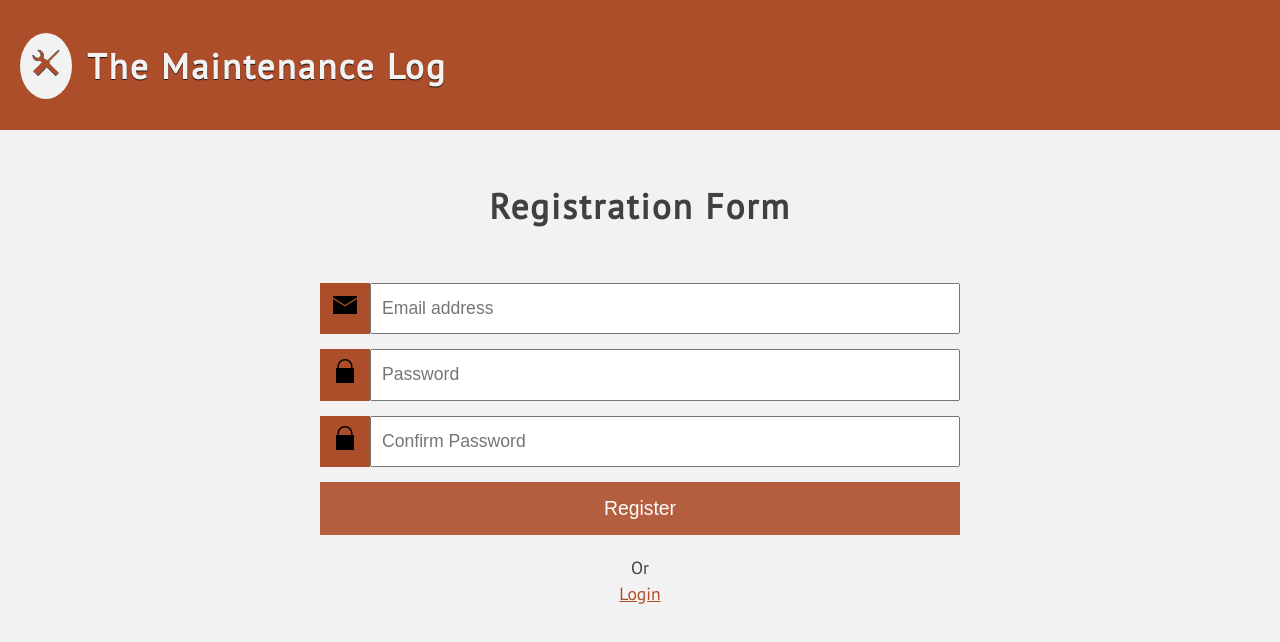
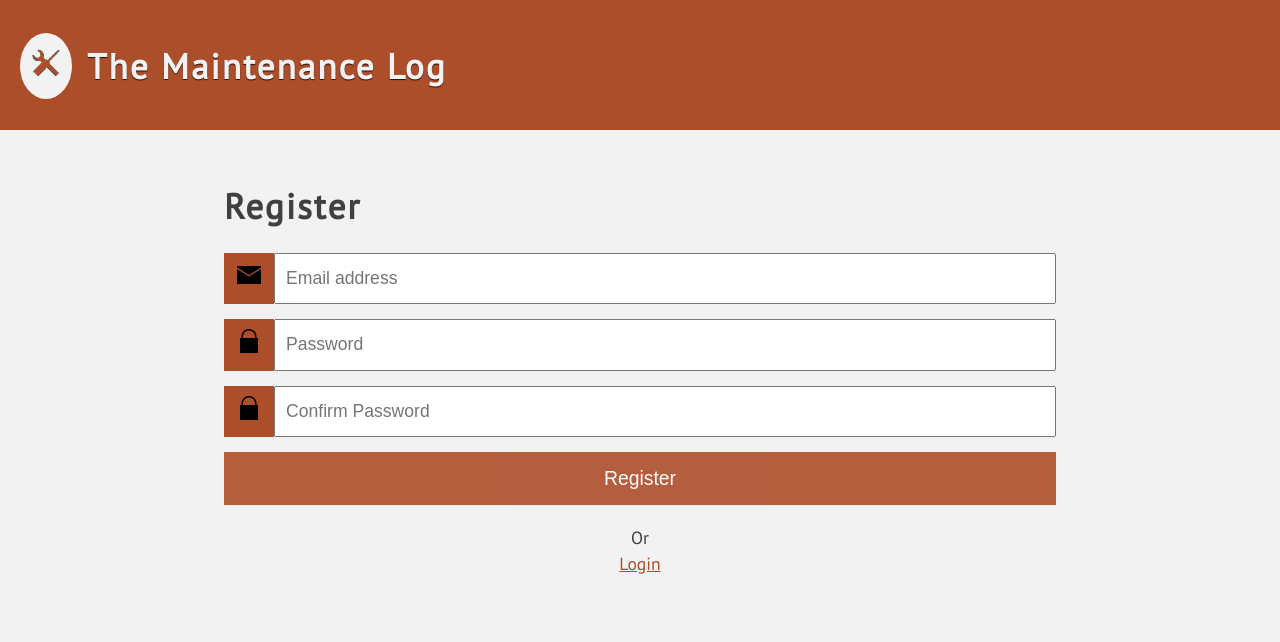
Before and after one commit to kellycoles/capstone, a React (Create React App) app: page /registration in a window 1280 px wide. Shown: the top 642 px of the page. Built offline with nearby package versions, Linux system fonts and the light colour scheme.

Commit message:
tweaked some headers, added attribute to url

```diff
--- a/src/components/Form.css
+++ b/src/components/Form.css
@@ -7,7 +7,7 @@ body {
 }
 
 .wrapper {
-  width: 50%;
+  width: 65%;
   margin: auto;
 }
 
@@ -33,7 +33,7 @@ body {
 /* login/register margin on h1 */
 .h1 {
   margin-top: 50px;
-  margin-bottom: 50px;
+  margin-bottom: 20px;
 }
 
 .input-field {
--- a/src/components/authentication/login.js
+++ b/src/components/authentication/login.js
@@ -44,7 +44,7 @@ class Login extends Component {
 
                 <div className="wrapper">
                     <form onSubmit={this.handleLogin}>
-                        <h1 class ="h1 center">Login Form</h1>
+                        <h1 class ="h1">Login</h1>
                         <div className="input-container">
                             <picture className="authentication--icon">
                                 <img src={require('../../icons/email.png')} alt="envelope icon" />
--- a/src/components/authentication/registration.js
+++ b/src/components/authentication/registration.js
@@ -68,7 +68,7 @@ class Registration extends Component {
                 </header>
                 <div className="wrapper">
                     <form onSubmit={this.handleLogin}>
-                        <h1 class ="h1 center">Registration Form</h1>
+                        <h1 class ="h1">Register</h1>
                         <div className="input-container">
                             <picture className="authentication--icon">
                                 <img src={require('../../icons/email.png')} alt="envelope icon" />
--- a/src/components/item/ItemCard.js
+++ b/src/components/item/ItemCard.js
@@ -10,7 +10,7 @@ class ItemCard extends Component {
                         <h3>{this.props.item.name}</h3>
                         <p>{this.props.item.year} {this.props.item.model}</p>
                         <p><span className="strong">Notes:</span>  {this.props.item.notes}</p>
-                        <p><span className="strong">Manual:</span> <span className="manual"><a href={this.props.item.manual}>{this.props.item.manual}</a></span></p>
+                        <p><span className="strong">Manual:</span> <span className="manual"><a href={this.props.item.manual}target ="_blank">{this.props.item.manual}</a></span></p>
                         <div className="btn-wrapper">
                             <Link to={`/maintenanceItems/${this.props.item.id}/new`}><button className="card-btn">Add Maintenance</button></Link>
                             <Link to={`/items/${this.props.item.id}`}><button className="card-btn">Maintenance Details</button></Link>
--- a/src/components/item/ItemForm.js
+++ b/src/components/item/ItemForm.js
@@ -56,7 +56,8 @@ class ItemForm extends Component {
                 <NavBar />
                 <div className="wrapper">
                     <form>
-                        <h1>Add Item Form</h1>
+                        <h1>Add New Item</h1>
+                        <h2></h2>
                         <div className="input-container">
                             <select id="categoryId" className="select" value={this.state.category} onChange={this.handleFieldChange}>
                                 <option value="">Select Category</option>
--- a/src/components/item/ItemList.css
+++ b/src/components/item/ItemList.css
@@ -16,7 +16,7 @@ h2 {
 
 .card-container {
     margin:auto;
-    width: 80%;
+    width: 75%;
 
 }
 .maint-button {
--- a/src/components/maintenance/MaintenanceForm.js
+++ b/src/components/maintenance/MaintenanceForm.js
@@ -50,7 +50,7 @@ class MaintenanceForm extends Component {
             <>
                 <NavBar />
                 <div className="wrapper">
-                    <h1>Add Maintenance Form </h1><picture className="prints">
+                    <h1>Add Maintenance</h1><picture className="prints">
                             <img src={require('../../icons/prints.png')} alt="fingerprints" />
                         </picture>
 
```
